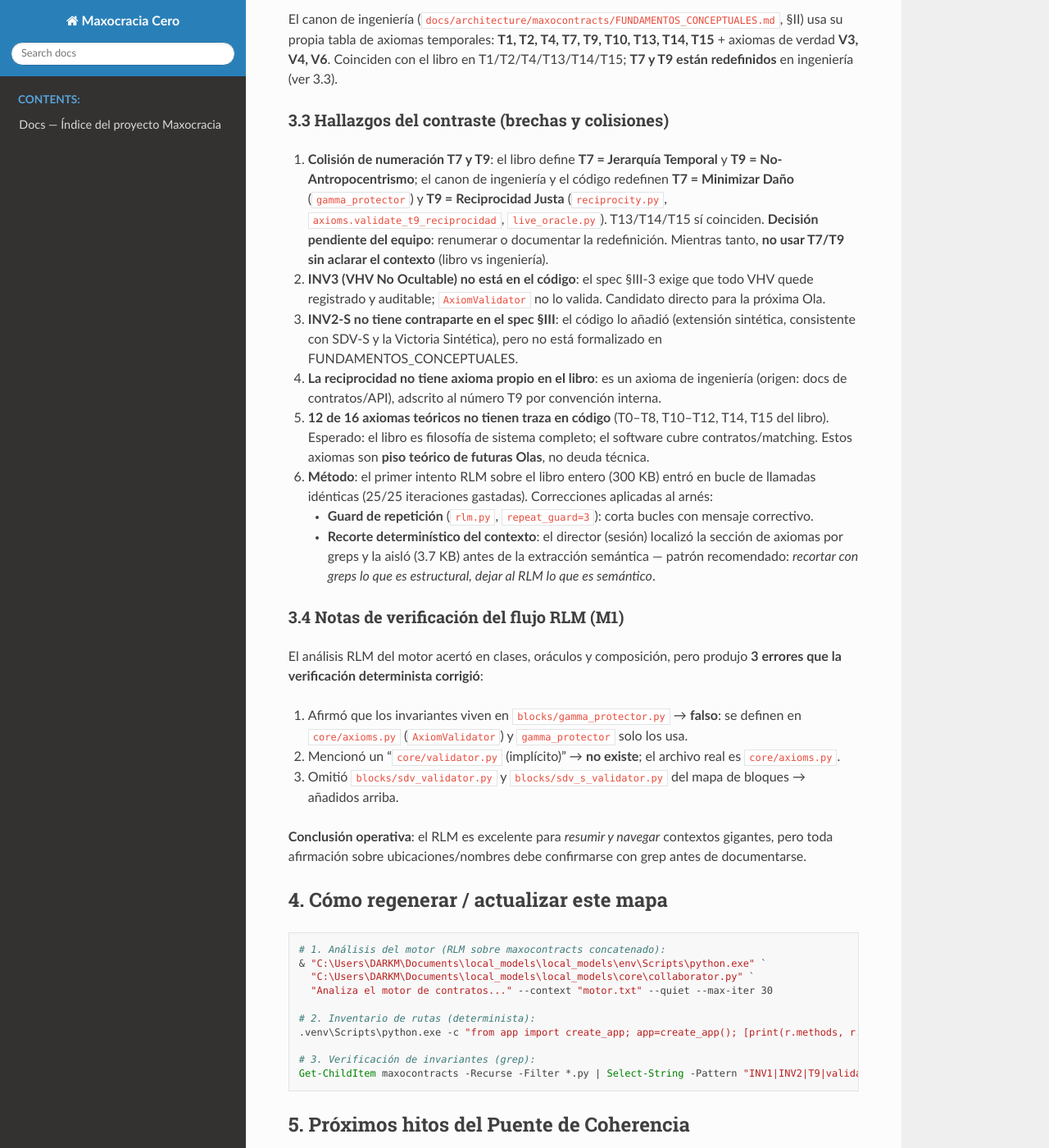
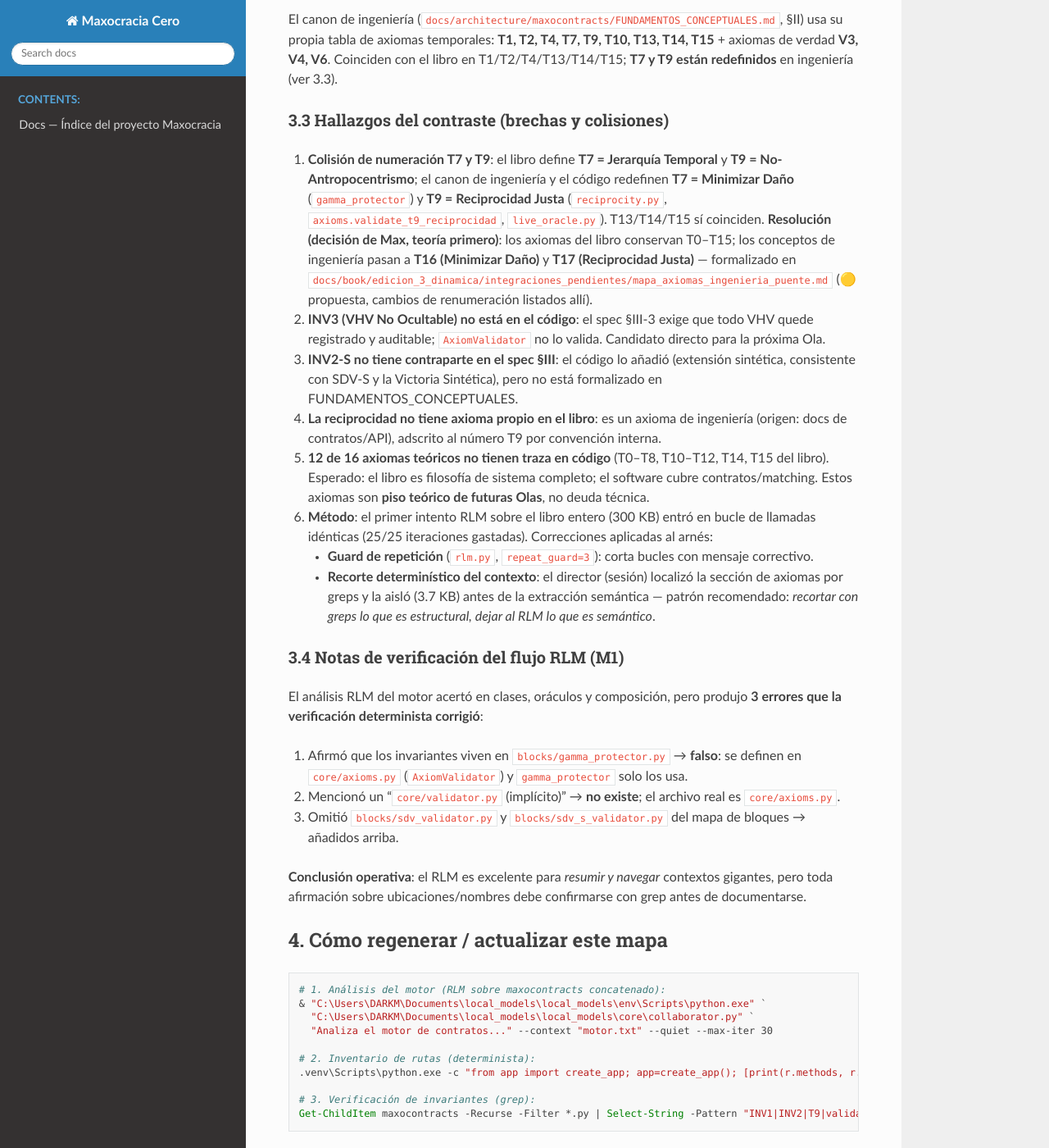
Before and after one commit to maxnelsonlopez/maxocracia-cero, a Sphinx documentation site: the page built from docs/architecture/mapa_coherencia_ola4.md, in a window 1280 px wide and 1400 px high, scrolled down 3403 px. Shown: the whole window at 82% size. Built offline with Sphinx 7.4.7 and the Read the Docs theme 3.1.0, drawn with Linux system fonts in a browser that asks for light colours; pages that are not in the unit, such as notebooks, are missing from menus; some of the changed text lies outside the part shown.

Commit message:
docs(book): mapa de axiomas de ingenieria - renumeracion T16/T17 (teoria primero) y formalizacion de la familia INV con pendientes

```diff
--- a/docs/architecture/mapa_coherencia_ola4.md
+++ b/docs/architecture/mapa_coherencia_ola4.md
@@ -116,8 +116,11 @@ ingeniería (ver 3.3).
 1. **Colisión de numeración T7 y T9**: el libro define **T7 = Jerarquía Temporal** y **T9 =
    No-Antropocentrismo**; el canon de ingeniería y el código redefinen **T7 = Minimizar Daño**
    (`gamma_protector`) y **T9 = Reciprocidad Justa** (`reciprocity.py`, `axioms.validate_t9_reciprocidad`,
-   `live_oracle.py`). T13/T14/T15 sí coinciden. **Decisión pendiente del equipo**: renumerar o
-   documentar la redefinición. Mientras tanto, **no usar T7/T9 sin aclarar el contexto** (libro vs ingeniería).
+   `live_oracle.py`). T13/T14/T15 sí coinciden. **Resolución (decisión de Max, teoría primero)**:
+   los axiomas del libro conservan T0–T15; los conceptos de ingeniería pasan a **T16 (Minimizar
+   Daño)** y **T17 (Reciprocidad Justa)** — formalizado en
+   `docs/book/edicion_3_dinamica/integraciones_pendientes/mapa_axiomas_ingenieria_puente.md` (🟡 propuesta,
+   cambios de renumeración listados allí).
 2. **INV3 (VHV No Ocultable) no está en el código**: el spec §III-3 exige que todo VHV quede registrado
    y auditable; `AxiomValidator` no lo valida. Candidato directo para la próxima Ola.
 3. **INV2-S no tiene contraparte en el spec §III**: el código lo añadió (extensión sintética, consistente
@@ -166,9 +169,11 @@ Get-ChildItem maxocontracts -Recurse -Filter *.py | Select-String -Pattern "INV1
 
 - [x] **M2 — Teoría ↔ código**: axiomas T0–T15 del libro contrastados con código y specs de
       ingeniería (sección 3). Hallazgos: colisión T7/T9, INV3 no implementado, INV2-S sin formalizar.
+- [x] **Resolución de colisión T7/T9**: propuesta T16/T17 formalizada en
+      `integraciones_pendientes/mapa_axiomas_ingenieria_puente.md` (teoría primero).
 - [ ] **M3 — Tests**: inventario de qué invariante cubre cada test (`tests/`, ~40 archivos) y
       detección de invariantes sin cobertura.
 - [ ] **M4 — Frontend**: mapear páginas Next.js → blueprints consumidos.
-- [ ] Decisión de equipo: renumerar T7/T9 de ingeniería o documentar la redefinición formalmente.
+- [ ] Decisión de equipo sobre T16/T17 → renumeración en código (cambios listados en el mapa de integración).
 - [ ] Implementar INV3 (VHV No Ocultable) en `AxiomValidator`.
 - [ ] Mantener este documento actualizado en cada Ola.
```
Also changed, not shown: docs/book/edicion_3_dinamica/integraciones_pendientes/INDICE.md (+8 -0 lines), docs/book/edicion_3_dinamica/integraciones_pendientes/mapa_axiomas_ingenieria_puente.md (added, +137 -0 lines).
